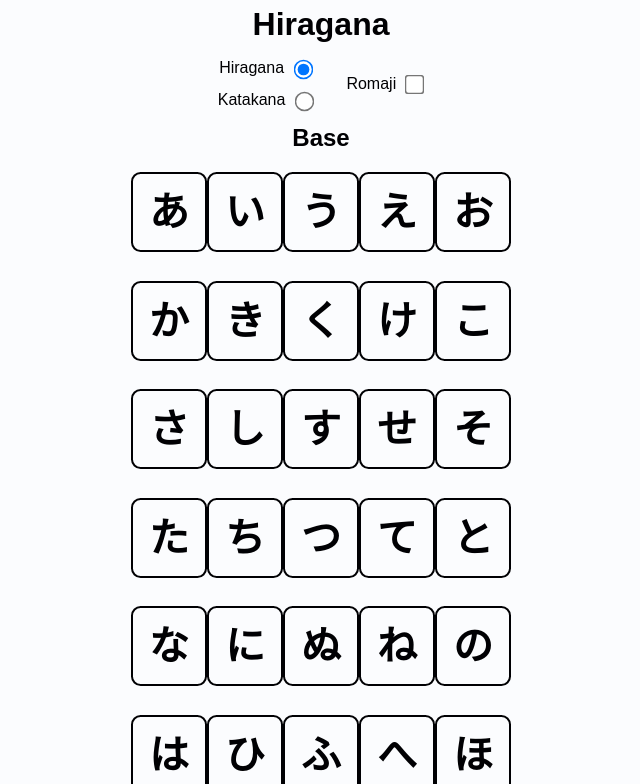
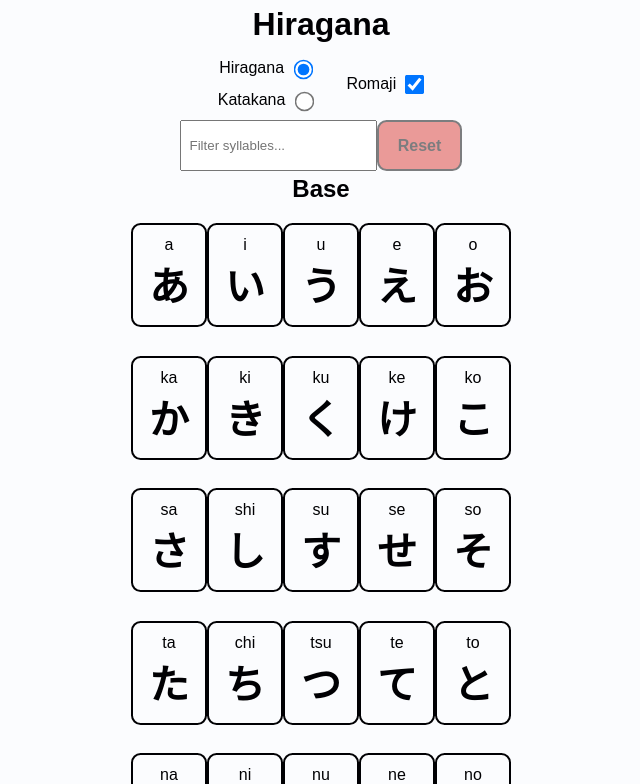
Before and after one commit to vikkio88/nisenotori, a Svelte app: page /syllabary in a window 1280 px wide. Shown: the top 784 px of the page, without its empty margins (319-959 px from the left). Built offline with nearby package versions, Linux system fonts and the light colour scheme.

Commit message:
adding filter

```diff
--- a/src/app.css
+++ b/src/app.css
@@ -300,6 +300,10 @@ button.small {
 }
 
 /* Inputs */
+input[type="text"] {
+    padding: 1rem 0.5rem;
+}
+
 input[type="checkbox"] {
     transform: scale(1.5);
 }
--- a/src/pages/Syllabary.svelte
+++ b/src/pages/Syllabary.svelte
@@ -22,6 +22,7 @@
     } from "../libs/data/charSets";
     import { HIRAGANA, KATAKANA, ROMAJI } from "../libs/data/consts";
     import { KATA_MAP } from "../libs/data/kataMap";
+
     const baseRows = [
         A,
         K,
@@ -38,7 +39,27 @@
 
     const dakuonRows = [G, Z, D, B, P];
 
-    let romaji = false;
+    let baseRowsView = [...baseRows];
+    let dakuonRowsView = [...dakuonRows];
+
+    let filterTxt = "";
+
+    $: {
+        console.log(filterTxt);
+        if (Boolean(filterTxt)) {
+            baseRowsView = baseRowsView.map((r) =>
+                r.filter((l) => l && l.includes(filterTxt.toLowerCase())),
+            );
+            dakuonRowsView = dakuonRowsView.map((r) =>
+                r.filter((l) => l && l.includes(filterTxt.toLowerCase())),
+            );
+        } else {
+            dakuonRowsView = [...dakuonRows];
+            baseRowsView = [...baseRows];
+        }
+    }
+
+    let romaji = true;
     let kata = HIRAGANA;
 </script>
 
@@ -54,8 +75,19 @@
     </div>
 </div>
 
+<div class="f r">
+    <input
+        type="text"
+        bind:value={filterTxt}
+        placeholder="Filter syllables..."
+    />
+    <button class="danger" disabled={!Boolean(filterTxt)} on:click={() => (filterTxt = "")}>
+        Reset
+    </button>
+</div>
+
 <h2>Base</h2>
-{#each baseRows as row}
+{#each baseRowsView as row}
     <div class="f r">
         {#each row as syllable}
             <div class="f1 f c">
@@ -87,7 +119,7 @@
     </div>
 {/each}
 <h2>Dakuon / Handakuon</h2>
-{#each dakuonRows as row}
+{#each dakuonRowsView as row}
     <div class="f r">
         {#each row as syllable}
             <div class="f1 f c">
```
